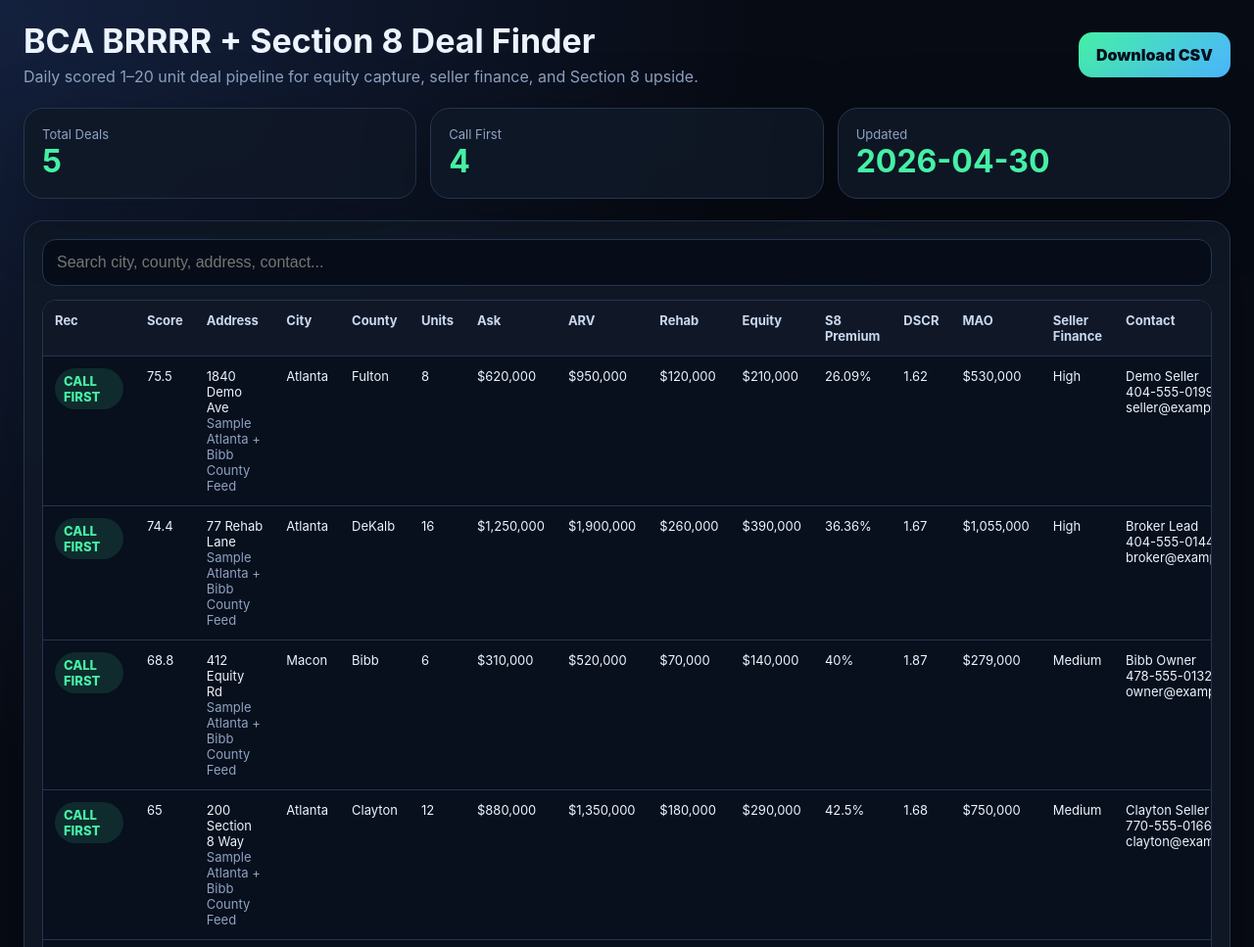
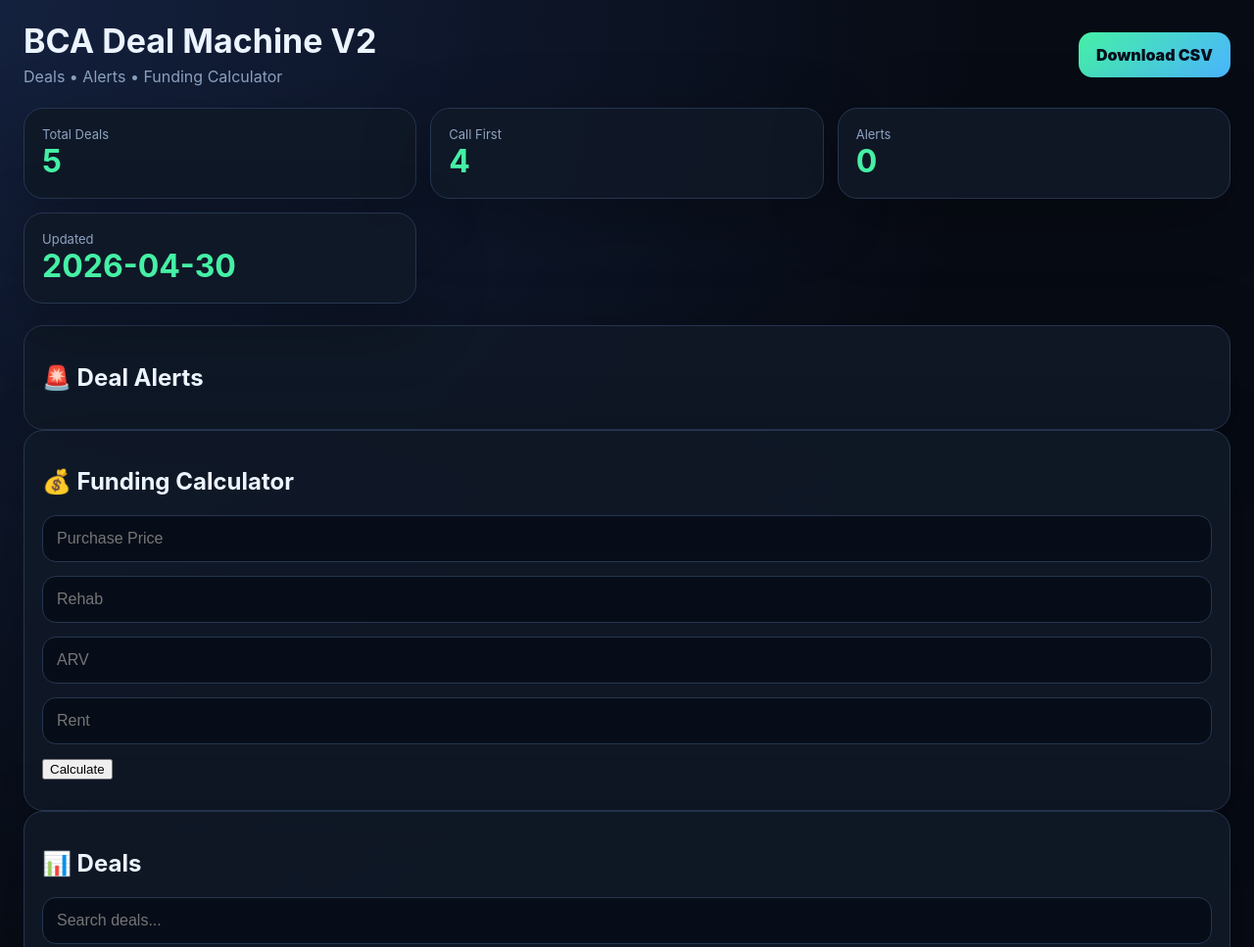
Before and after one commit to BIGLAVISH/-BRRRR-Section-8-Deal-Finder, a website: page index.html in a window 1280 px wide. Shown: the top 967 px of the page at 98% size. Drawn offline with Linux system fonts and the light colour scheme.

Commit message:
Update index.html

```diff
--- a/index.html
+++ b/index.html
@@ -4,16 +4,15 @@
   <meta charset="utf-8"/>
   <meta name="viewport" content="width=device-width,initial-scale=1,viewport-fit=cover"/>
   <meta name="theme-color" content="#070b14"/>
-  <title>BCA BRRRR + Section 8 Deals</title>
-  <link rel="manifest" href="manifest.webmanifest"/>
+  <title>BCA Deal Machine V2</title>
   <link rel="stylesheet" href="styles.css"/>
 </head>
 <body>
   <main>
     <header>
       <div>
-        <h1>BCA BRRRR + Section 8 Deal Finder</h1>
-        <p>Daily scored 1–20 unit deal pipeline for equity capture, seller finance, and Section 8 upside.</p>
+        <h1>BCA Deal Machine V2</h1>
+        <p>Deals • Alerts • Funding Calculator</p>
       </div>
       <a class="btn" href="data/deals.csv" download>Download CSV</a>
     </header>
@@ -21,16 +20,32 @@
     <section class="stats">
       <div><span>Total Deals</span><b id="count">0</b></div>
       <div><span>Call First</span><b id="callFirst">0</b></div>
+      <div><span>Alerts</span><b id="alertCount">0</b></div>
       <div><span>Updated</span><b id="updated">-</b></div>
     </section>
 
     <section class="panel">
-      <input id="search" placeholder="Search city, county, address, contact..."/>
-      <div class="tablewrap">
-        <table id="deals"></table>
-      </div>
+      <h2>🚨 Deal Alerts</h2>
+      <div id="alerts"></div>
+    </section>
+
+    <section class="panel">
+      <h2>💰 Funding Calculator</h2>
+      <input id="purchase" placeholder="Purchase Price">
+      <input id="rehab" placeholder="Rehab">
+      <input id="arv" placeholder="ARV">
+      <input id="rent" placeholder="Rent">
+      <button onclick="calc()">Calculate</button>
+      <pre id="result"></pre>
+    </section>
+
+    <section class="panel">
+      <h2>📊 Deals</h2>
+      <input id="search" placeholder="Search deals...">
+      <table id="deals"></table>
     </section>
   </main>
+
   <script src="app.js"></script>
 </body>
 </html>
```
